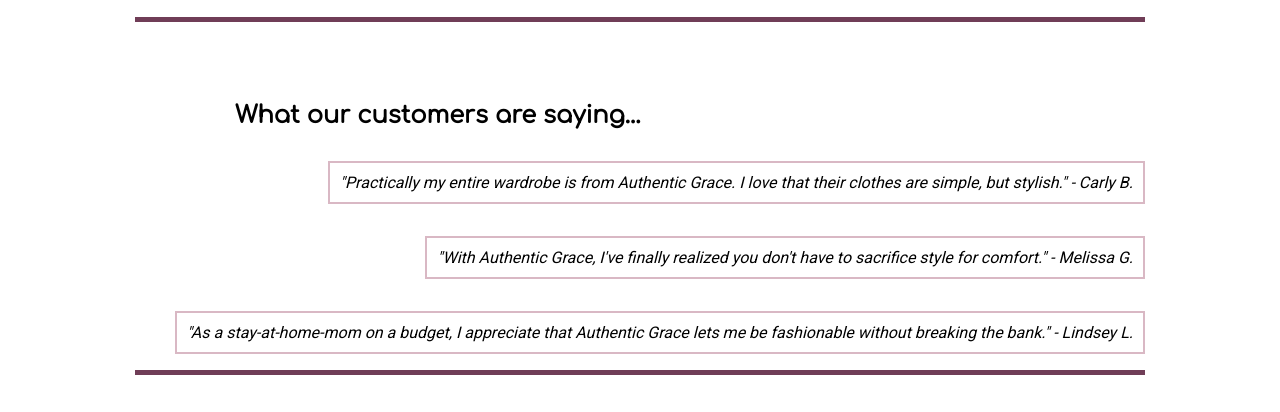
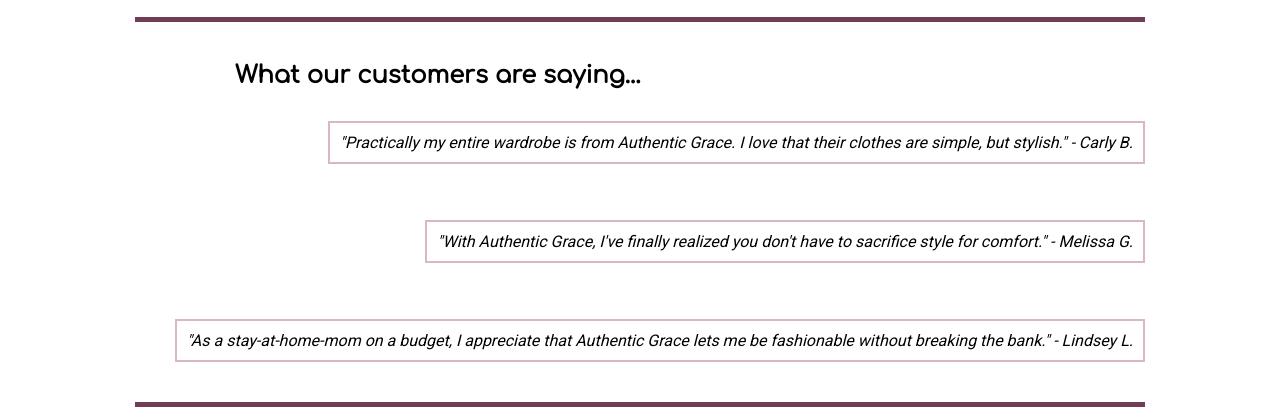
Before and after one commit to MFerrick/AuthenticGrace, a plain HTML site: page index.html in a window 1280 px wide. Shown: the part 2334-2746 px from the top of the page. Drawn offline with Linux system fonts and the light colour scheme; a web font is replaced by a local one.

Commit message:
Updated home link color and testimonial margins

```diff
--- a/stylesheet.css
+++ b/stylesheet.css
@@ -219,7 +219,7 @@ header {
 
 .testimonial h1 {
     margin-left: 100px;
-    margin-top: 80px;
+    margin-top: 40px;
     margin-right: 10px;
     font-family: 'Comfortaa', cursive;
     font-size: 24px;
@@ -231,6 +231,7 @@ header {
     border: 2px solid #D9B8C4;
     float: right;
     padding: 10px;
+    margin-bottom: 40px;
     font-style: italic;
     font-family: 'Roboto', sans-serif;
     font-size: 16px;
@@ -308,6 +309,11 @@ footer {
     color: #703D57;
     margin-left: 60px;
 }
+
+.home a {
+    color: #703D57;
+}
+
 .dresses-rompers h1 {
     text-align: center;
     font-family: 'Laila', serif;
```
